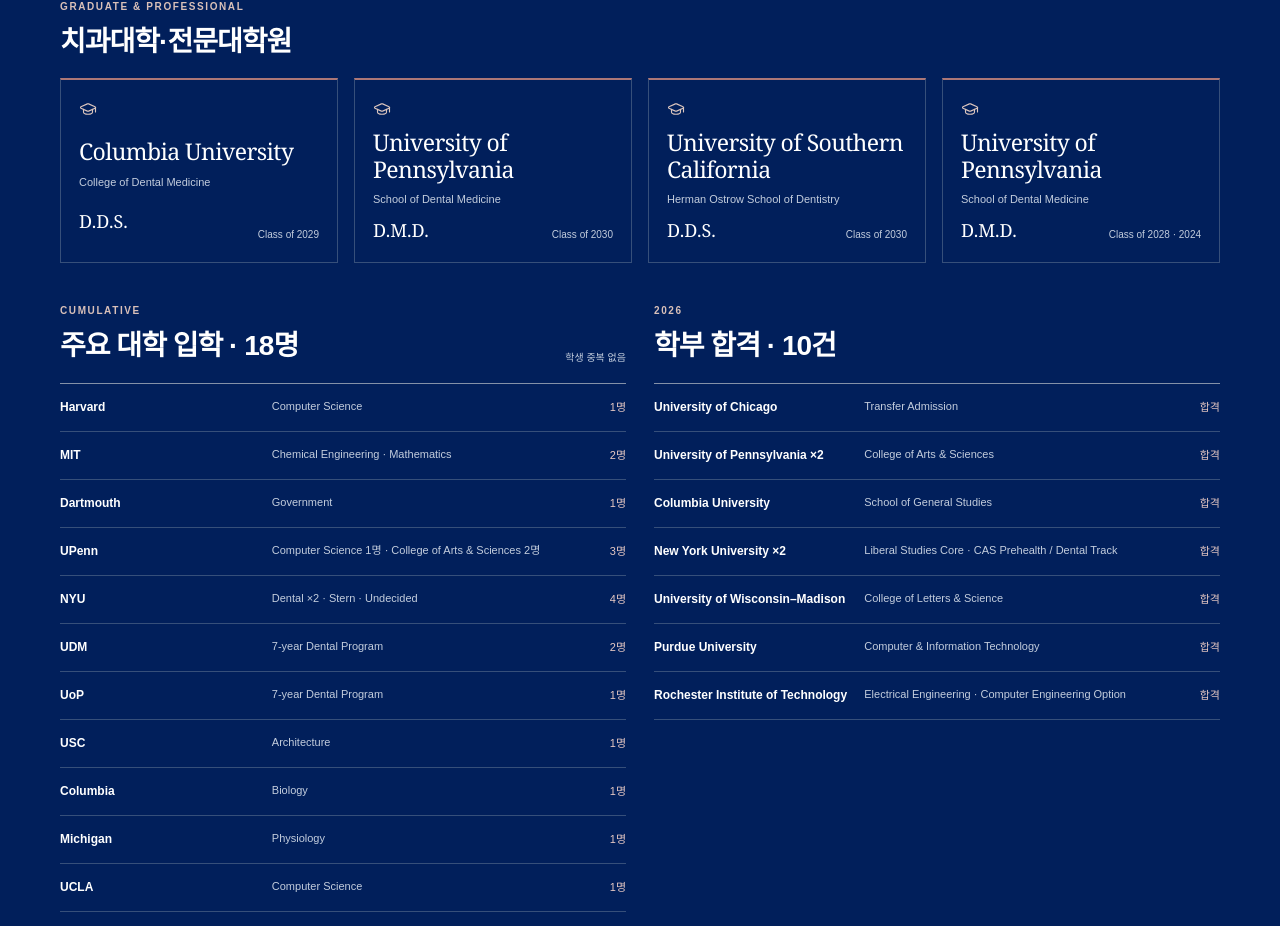
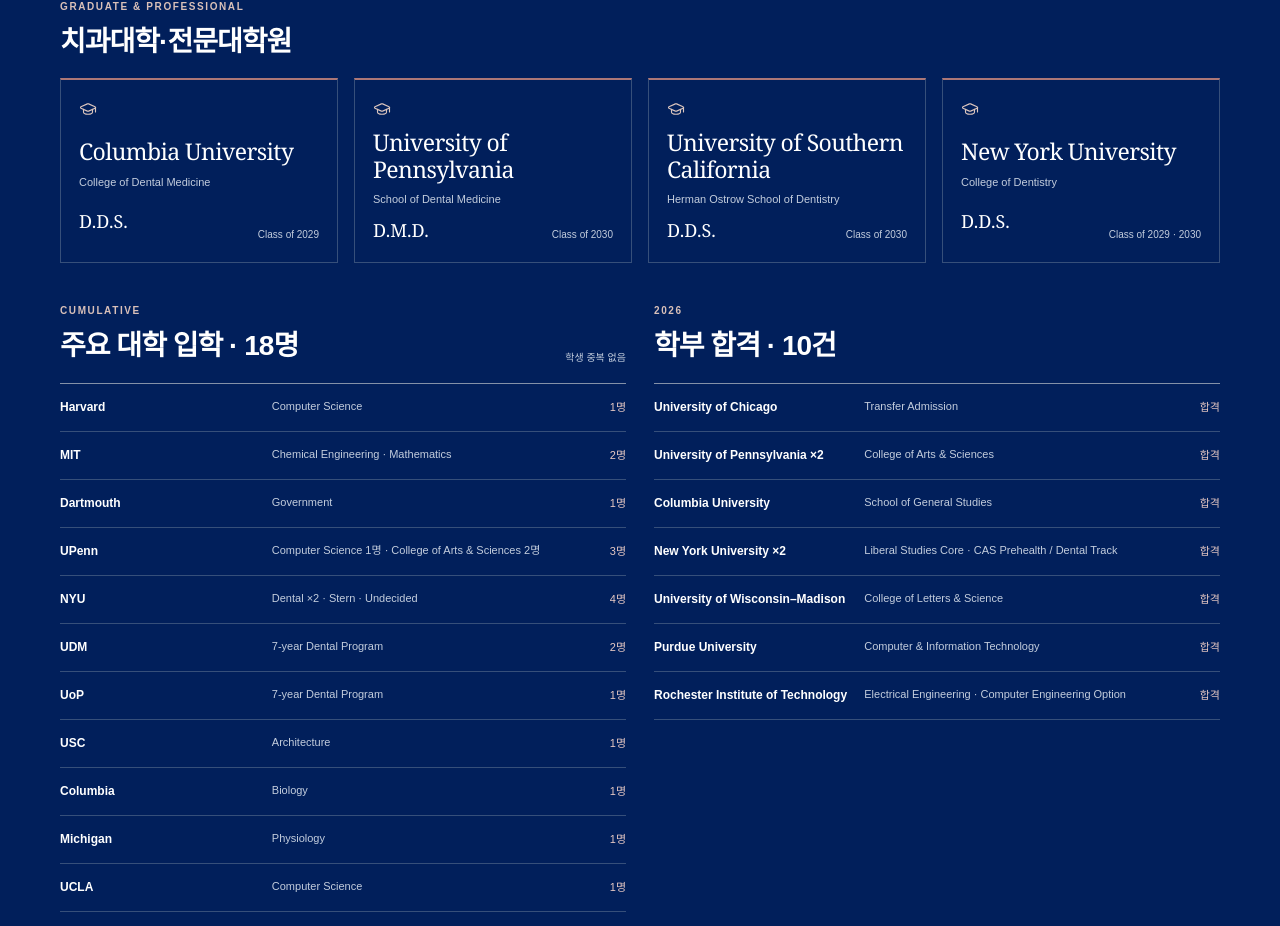
Before and after one commit to Taesu0410/waybridge, a Next.js app: page / in a window 1280 px wide. Shown: the part 3538-4464 px from the top of the page. Built offline with nearby package versions, Linux system fonts and the light colour scheme; no server answers.

Commit message:
Update NYU dental admissions classes

```diff
--- a/app/page.tsx
+++ b/app/page.tsx
@@ -29,7 +29,7 @@
   ['Columbia University', 'College of Dental Medicine', 'D.D.S.', 'Class of 2029'],
   ['University of Pennsylvania', 'School of Dental Medicine', 'D.M.D.', 'Class of 2030'],
   ['University of Southern California', 'Herman Ostrow School of Dentistry', 'D.D.S.', 'Class of 2030'],
-  ['University of Pennsylvania', 'School of Dental Medicine', 'D.M.D.', 'Class of 2028 · 2024'],
+  ['New York University', 'College of Dentistry', 'D.D.S.', 'Class of 2029 · 2030'],
 ];
 
 // 2026 U.S. News National Universities order: 6, 7, 15, 32, 36, 46, 88.
```
